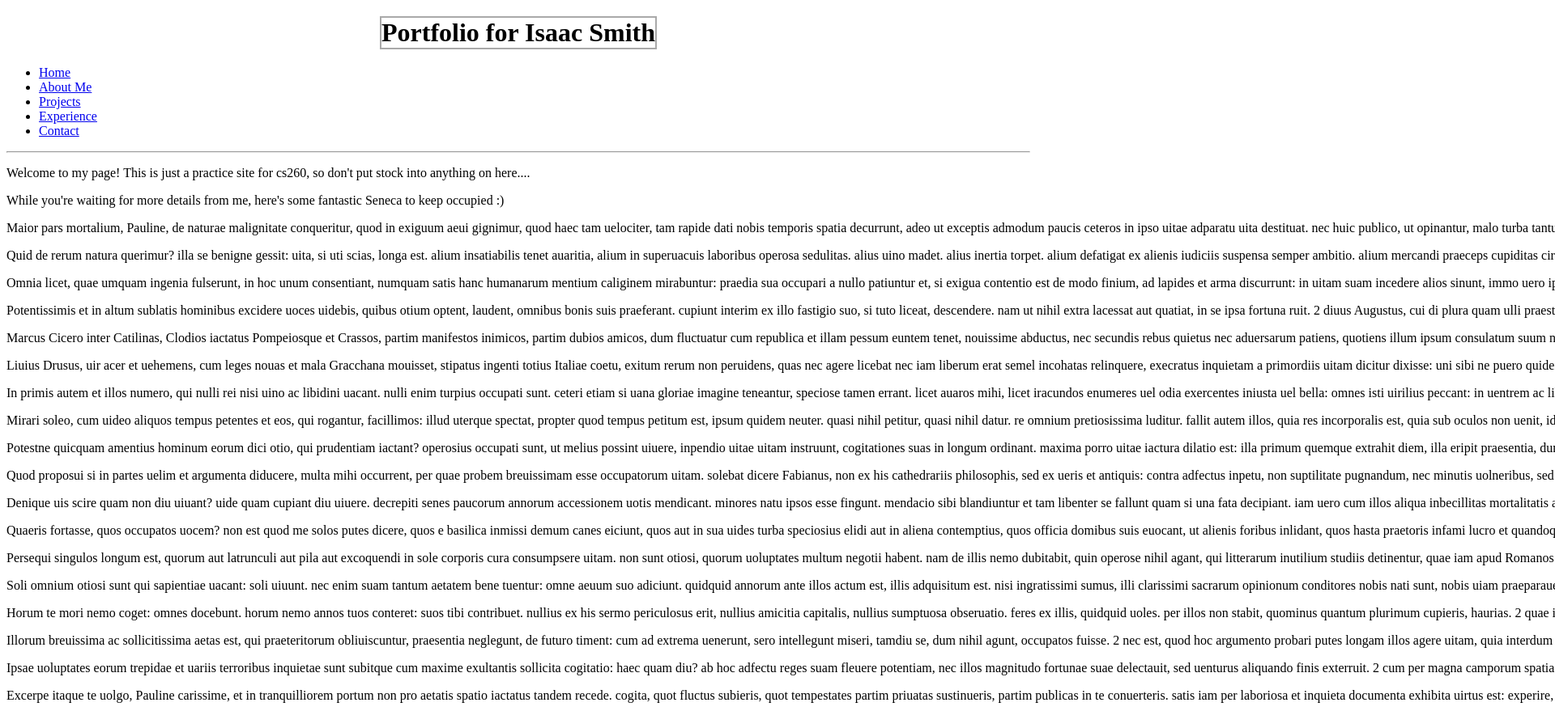
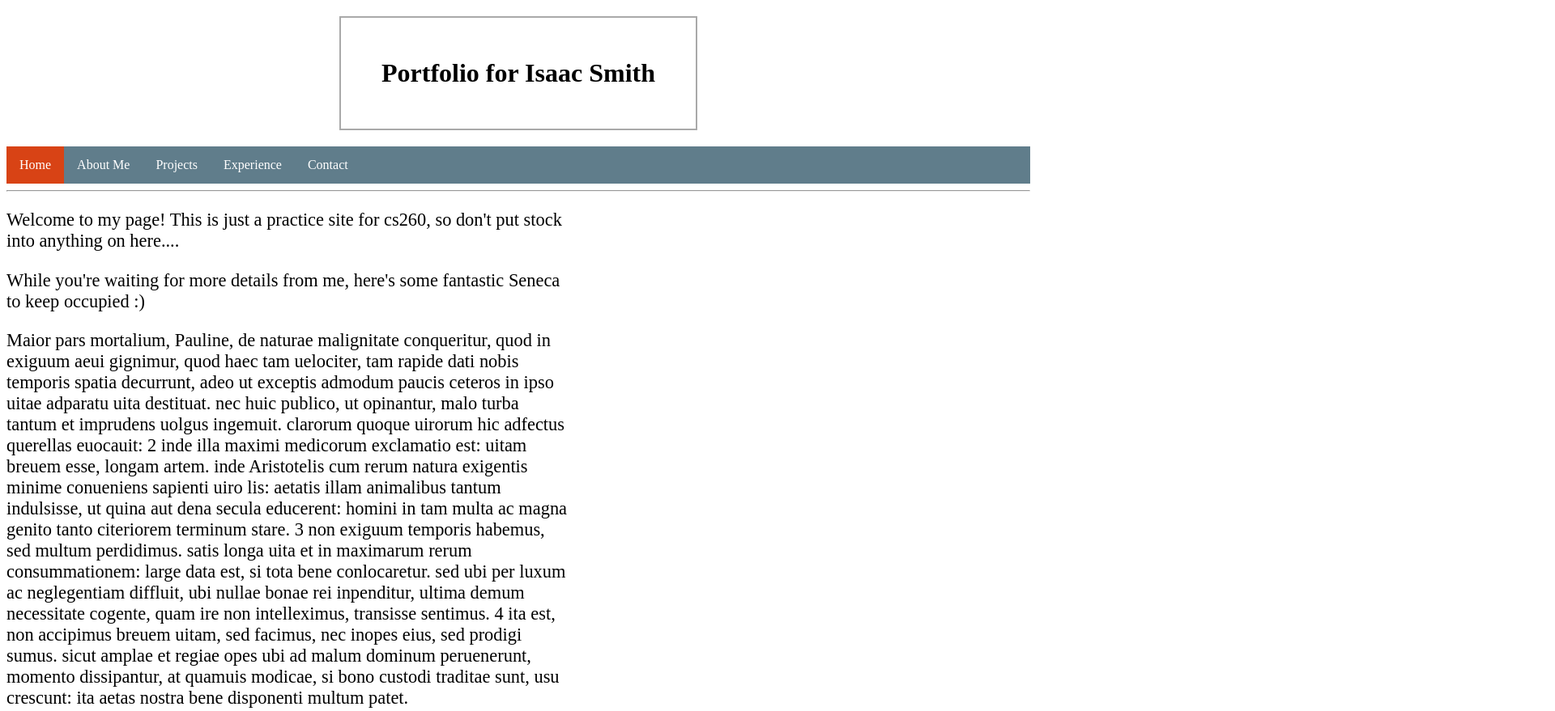
Before and after one commit to issmith962/cs260-practice-portfolio, a plain HTML site: page index.html in a window 1280 px wide. Shown: the top 879 px of the page at 81% size, 1920 px wide, since content can reach past the window. Drawn offline with Linux system fonts and the light colour scheme.

Commit message:
Add nav bar functionality + some minor changes

```diff
--- a/first-styles.css
+++ b/first-styles.css
@@ -1,5 +1,14 @@
+#title {
+  border: 2px solid darkgrey;
+  padding: 50px;
+  font-weight: bold;
+  text-align: center;
+  width: max-content;
+  margin: 20px auto;
+}
 p {
-  width: max-content;
+  width: 700px;
+  font-size: 1.4em;
 }
 ol {
   width: max-content;
@@ -10,16 +19,37 @@ ul {
 h2 {
   width: max-content;
 }
-h1 {
-  font-weight: bold;
-  text-align: center;
-  width: max-content;
+div {
   margin: 20px auto;
 }
 .list-el {
-  color: blue;
   font-style: italic;
 }
-#title {
-  border: 2px solid darkgrey;
+
+.nav-bar {
+  list-style-type: none;
+  margin: 0;
+  padding: 0;
+  overflow: hidden;
+  background-color: #607D8B;
+  position: -webkit-sticky; /* safari */
+  position: sticky;
+  top: 0;
+  width: 100%;
 }
+.nav-bar-link {
+  display: block;
+  color: white;
+  text-align: center;
+  padding: 14px 16px;
+  text-decoration: none;
+}
+.nav-bar-link:hover {
+  background-color: #556D79;
+}
+.nav-bar-option {
+  float: left;
+}
+.active {
+  background-color: #D84315;
+}
```
